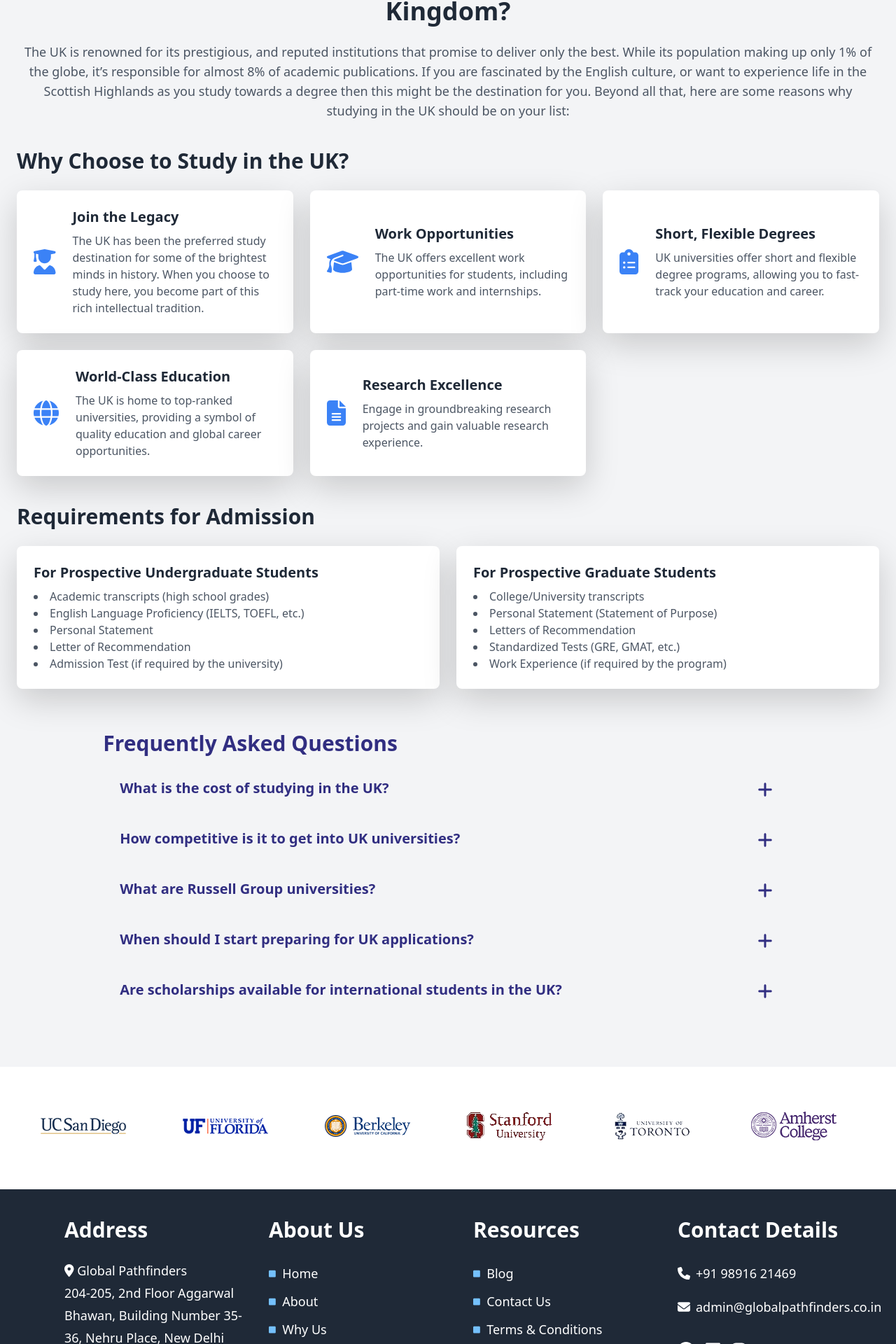
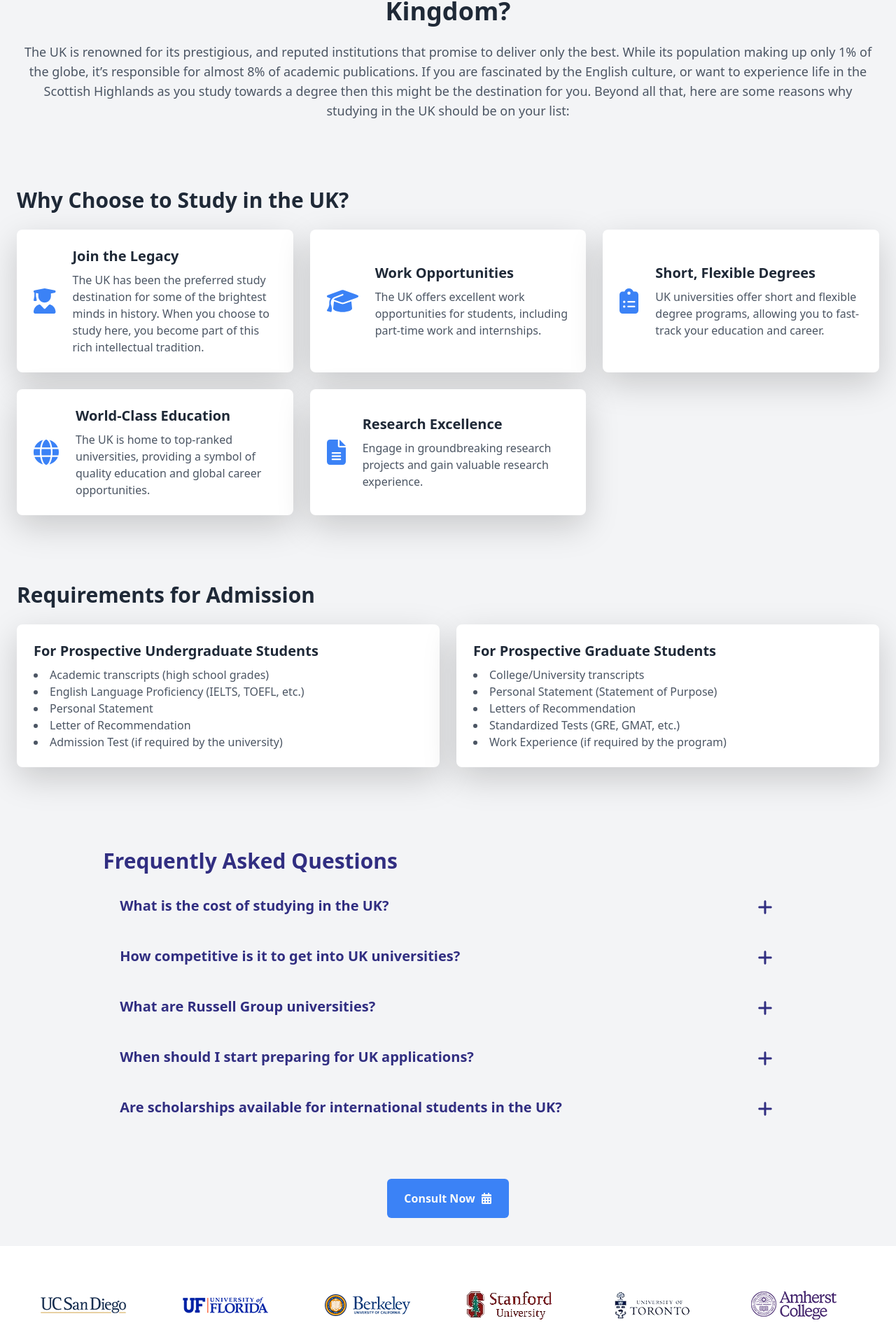
Before and after one commit to lavishmeena2764/Global-Pathfinders, a React (Create React App) app: page /study-in-uk in a window 1280 px wide. Shown: the part 508-2428 px from the top of the page at 70% size. Built offline with nearby package versions, Linux system fonts and the light colour scheme.

Commit message:
feat: client changes pt.3

```diff
--- a/package.json
+++ b/package.json
@@ -3,6 +3,7 @@
   "version": "0.1.0",
   "private": true,
   "dependencies": {
+    "@babel/plugin-transform-private-property-in-object": "^7.24.7",
     "@fortawesome/fontawesome-svg-core": "^6.5.2",
     "@fortawesome/free-brands-svg-icons": "^6.5.2",
     "@fortawesome/free-solid-svg-icons": "^6.5.2",
@@ -61,6 +62,7 @@
     ]
   },
   "devDependencies": {
+    "@babel/plugin-proposal-private-property-in-object": "^7.21.11",
     "react-svg-loader": "^3.0.3"
   }
 }
--- a/src/pages/StudyInSingapore.jsx
+++ b/src/pages/StudyInSingapore.jsx
@@ -7,6 +7,7 @@ import Logo from '../components/Logo';
 import Navbar from '../components/Layout/Navbar';
 import PageHeader from '../components/Layout/PageHeader';
 import { FaCircleCheck } from 'react-icons/fa6';
+import { FaCalendarAlt } from 'react-icons/fa';
 
 const faqs = [
     {
@@ -32,7 +33,7 @@ const StudyInSingapore = () => {
                 <div className="max-w-7xl mx-auto">
 
                     {/* Header */}
-                    <div className="text-center mb-10 mx-auto">
+                    <div className="text-center mb-24 mx-auto">
                         <h1 className="text-4xl font-bold text-gray-800 mb-4">Considering Studying in Singapore?</h1>
                         <p className="text-lg text-gray-600 mb-8">
                         Singapore offers an exceptional blend of academic excellence, promising career opportunities, and global recognition. Its world-class universities are known for their rigorous programs and innovative research, setting the stage for a high-quality education. The city-state’s thriving economy and diverse industries provide ample internship and job prospects, enhancing your career potential. Degrees from Singaporean institutions are highly regarded worldwide, opening doors to international opportunities. Additionally, Singapore’s modern and vibrant environment, combined with its rich cultural tapestry, ensures a unique and enriching experience. Consider Singapore for a well-rounded and globally recognized educational journey.
@@ -40,7 +41,7 @@ const StudyInSingapore = () => {
                     </div>
 
                     {/* Reasons to Study in Singapore */}
-                    <div className="mb-10">
+                    <div className="mb-24">
                         <h2 className="text-3xl font-bold text-gray-800 mb-4">Why Choose to Study in Singapore?</h2>
                         <div className="grid grid-cols-1 md:grid-cols-2 lg:grid-cols-3 gap-6">
                             <ReasonCard
@@ -72,7 +73,7 @@ const StudyInSingapore = () => {
                     </div>
 
                     {/* Requirements */}
-                    <div className="mb-10">
+                    <div className="mb-24">
                         <h2 className="text-3xl font-bold text-gray-800 mb-4">Requirements for Admission</h2>
                         <div className="grid grid-cols-1 md:grid-cols-2 gap-6">
                             <RequirementCard
@@ -100,7 +101,7 @@ const StudyInSingapore = () => {
 
 
                     {/* Personal Statement Requirements */}
-                    <div className='mb-16'>
+                    <div className='mb-24'>
                         <h2 className="text-3xl font-bold text-gray-800 mb-4">Personal Statement Requirements</h2>
                         <div className="space-y-6">
                             <PersonalStatementCard
@@ -131,6 +132,13 @@ const StudyInSingapore = () => {
                     </div>
 
                     <Accordion faqs={faqs} />
+
+                    <a href='/contact' className='hover:no-underline'>
+                        <button className="mt-8 px-6 py-3 bg-blue-500 mx-auto text-gray-50 font-semibold rounded-md flex items-center hover:bg-blue-600 hover:text-white transition duration-300">
+                            Consult Now
+                            <FaCalendarAlt className="ml-2" />
+                        </button>
+                    </a>
                 </div>
             </div>
             <Logo />
--- a/src/pages/StudyInUK.jsx
+++ b/src/pages/StudyInUK.jsx
@@ -6,6 +6,7 @@ import Footer from '../components/Layout/Footer';
 import Logo from '../components/Logo';
 import Navbar from '../components/Layout/Navbar';
 import PageHeader from '../components/Layout/PageHeader';
+import { FaCalendarAlt } from 'react-icons/fa';
 
 const faqs = [
     {
@@ -39,7 +40,7 @@ const StudyInUK = () => {
                 <div className="max-w-7xl mx-auto">
 
                     {/* Header */}
-                    <div className="text-center mb-10 mx-auto">
+                    <div className="text-center mb-24 mx-auto">
                         <h1 className="text-4xl font-bold text-gray-800 mb-4">Are you considering pursuing higher education in the United Kingdom?</h1>
                         <p className="text-lg text-gray-600 mb-8">
                             The UK is renowned for its prestigious, and reputed institutions that promise to deliver only the best. While its population making up only 1% of the globe, it’s responsible for almost 8% of academic publications. If you are fascinated by the English culture, or want to experience life in the Scottish Highlands as you study towards a degree then this might be the destination for you. Beyond all that, here are some reasons why studying in the UK should be on your list:
@@ -47,7 +48,7 @@ const StudyInUK = () => {
                     </div>
 
                     {/* Reasons to Study in the UK */}
-                    <div className="mb-10">
+                    <div className="mb-24">
                         <h2 className="text-3xl font-bold text-gray-800 mb-4">Why Choose to Study in the UK?</h2>
                         <div className="grid grid-cols-1 md:grid-cols-2 lg:grid-cols-3 gap-6">
                             <ReasonCard
@@ -79,7 +80,7 @@ const StudyInUK = () => {
                     </div>
 
                     {/* Requirements */}
-                    <div className="mb-10">
+                    <div className="mb-24">
                         <h2 className="text-3xl font-bold text-gray-800 mb-4">Requirements for Admission</h2>
                         <div className="grid grid-cols-1 md:grid-cols-2 gap-6">
                             <RequirementCard
@@ -106,6 +107,13 @@ const StudyInUK = () => {
                     </div>
 
                     <Accordion faqs={faqs} />
+
+                    <a href='/contact' className='hover:no-underline'>
+                        <button className="mt-8 px-6 py-3 bg-blue-500 mx-auto text-gray-50 font-semibold rounded-md flex items-center hover:bg-blue-600 hover:text-white transition duration-300">
+                            Consult Now
+                            <FaCalendarAlt className="ml-2" />
+                        </button>
+                    </a>
                 </div>
             </div>
             <Logo />
--- a/src/pages/StudyInUSA.jsx
+++ b/src/pages/StudyInUSA.jsx
@@ -49,7 +49,7 @@ const StudyInUSA = () => {
                 <div className="max-w-7xl mx-auto">
 
                     {/* Header */}
-                    <div className="text-center mb-10 mx-auto">
+                    <div className="text-center mb-24 mx-auto">
                         <h1 className="text-4xl font-bold text-gray-800 mb-4">Are you considering pursuing your higher education in the United States?</h1>
                         <p className="text-lg text-gray-600 mb-8">
                         Your journey towards excellence and a world of opportunities begins right here! The United States is celebrated for its prestigious universities, advanced research facilities, and inclusive learning environments that embrace diversity. By choosing to study in the USA, you unlock a multitude of opportunities for academic, professional, and personal growth. With access to top-ranked institutions and cutting-edge technology, you’ll gain valuable skills and experiences that prepare you for a successful future. Moreover, the rich cultural environment and extensive networking opportunities enhance your global perspective and career prospects. Studying in the USA is not just about education; it’s about opening doors to endless possibilities and shaping your future.Here are some compelling reasons why studying in the USA should be at the top of your list:
@@ -57,7 +57,7 @@ const StudyInUSA = () => {
                     </div>
 
                     {/* Reasons to Study in the USA */}
-                    <div className="mb-10">
+                    <div className="mb-24">
                         <h2 className="text-3xl font-bold text-gray-800 mb-4 text-left">Why Choose to Study in the USA?</h2>
                         <div className="grid grid-cols-1 md:grid-cols-2 lg:grid-cols-3 gap-6">
                             <ReasonCard
@@ -94,7 +94,7 @@ const StudyInUSA = () => {
                     </div>
 
                     {/* Requirements */}
-                    <div className="mb-10">
+                    <div className="mb-24">
                         <h2 className="text-3xl font-bold text-gray-800 mb-4 text-left">Requirements for Admission</h2>
                         <div className="grid grid-cols-1 md:grid-cols-2 gap-6">
                             <RequirementCard
@@ -124,7 +124,7 @@ const StudyInUSA = () => {
 
                     <Accordion faqs={faqs} />
 
-                    <div className="text-left my-10">
+                    <div className="text-left my-24">
                         <h2 className="text-3xl font-bold text-gray-800 mb-4 text-left">The Global Pathfinders Edge</h2>
                         <p className="text-xl text-gray-600 mb-8">
                             <PersonalStatementCard
```
Also changed, not shown: 1 other file (tests, documents, lock files or other folders).
